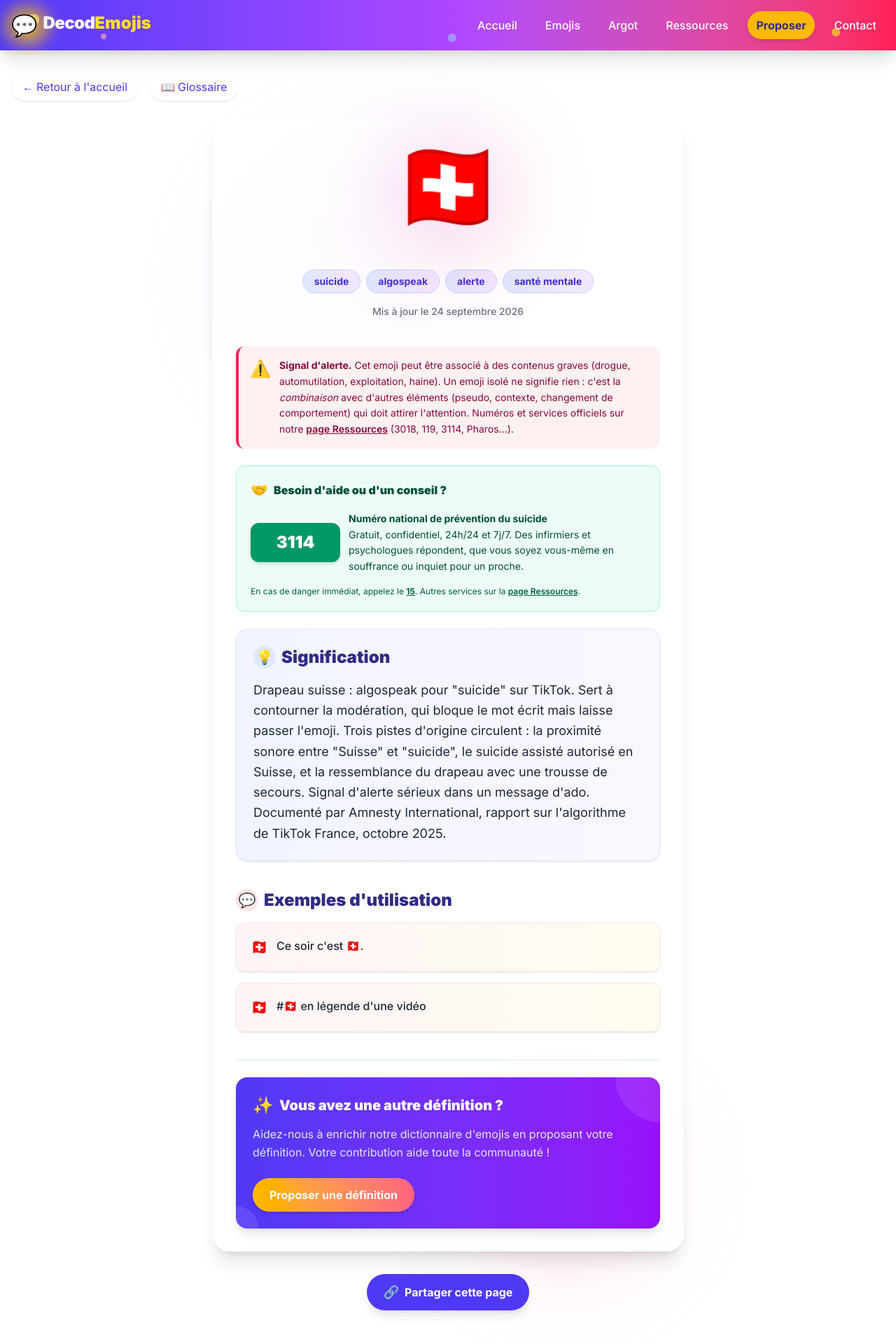
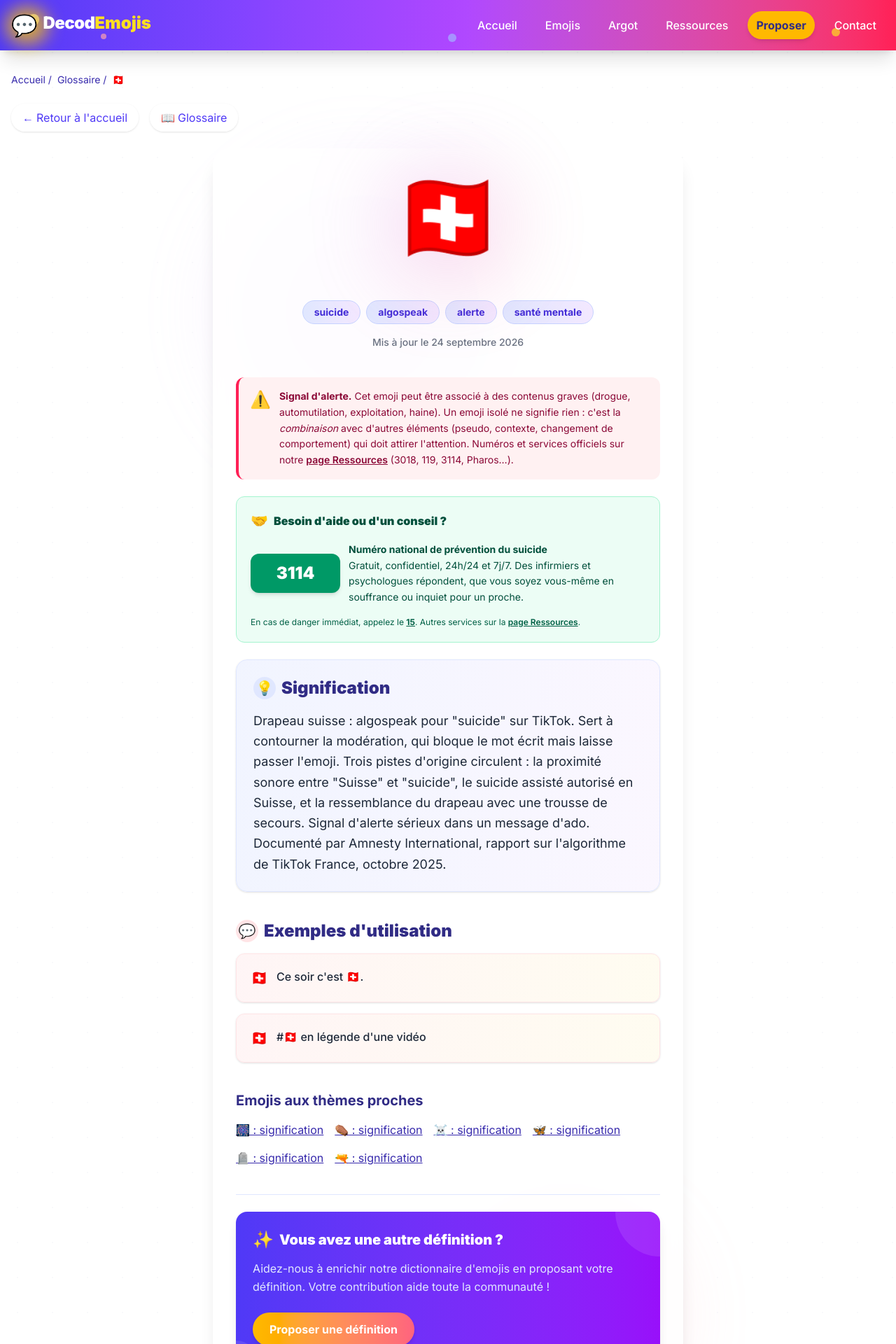
Before and after one commit to Ty-HA/decodemojis_app, a Next.js app: page /emoji/1f1e8-1f1ed in a window 1280 px wide. Shown: the top 1920 px of the page at 70% size. Built offline with nearby package versions, Linux system fonts and the light colour scheme.

Commit message:
feat(seo): improve emoji discovery and document measured audit

```diff
--- a/src/app/emoji/[symbol]/page.tsx
+++ b/src/app/emoji/[symbol]/page.tsx
@@ -63,10 +63,11 @@ export async function generateMetadata({
     };
   }
 
-  const title = `${emoji.emoji} Signification de l'emoji ${emoji.emoji}`;
-  const description = emoji.signification.length > 160
-    ? emoji.signification.slice(0, 157) + '…'
-    : emoji.signification;
+  const title = `${emoji.emoji} : que veut dire cet emoji ?`;
+  const summary = `${emoji.emoji} : ${emoji.signification}`;
+  const description = summary.length > 160
+    ? summary.slice(0, 157) + '…'
+    : summary;
   const path = `/emoji/${encodeEmojiForUrl(emoji.emoji)}`;
 
   return {
@@ -105,6 +106,13 @@ export default async function EmojiDetailPage({ params }: { params: Promise<{ sy
   if (!emoji) {
     notFound();
   }
+
+  const related = emojis
+    .filter((entry) => entry.emoji !== emoji.emoji)
+    .map((entry) => ({ entry, score: entry.tags.filter((tag) => emoji.tags.includes(tag) && tag !== 'alerte').length }))
+    .filter(({ score }) => score > 0)
+    .sort((a, b) => b.score - a.score)
+    .slice(0, 6);
 
   const helplines = HELPLINES.filter((h) =>
     h.tags.some((t) => emoji.tags.includes(t))
@@ -150,14 +158,21 @@ export default async function EmojiDetailPage({ params }: { params: Promise<{ sy
     <>
       <script
         type="application/ld+json"
-        dangerouslySetInnerHTML={{ __html: JSON.stringify(jsonLd) }}
+        dangerouslySetInnerHTML={{ __html: JSON.stringify(jsonLd).replace(/</g, '\\u003c') }}
       />
       <script
         type="application/ld+json"
-        dangerouslySetInnerHTML={{ __html: JSON.stringify(breadcrumbJsonLd) }}
+        dangerouslySetInnerHTML={{ __html: JSON.stringify(breadcrumbJsonLd).replace(/</g, '\\u003c') }}
       />
       <Header />
       <main className="container mx-auto px-4 py-8">
+        <nav aria-label="Fil d’Ariane" className="mb-6 text-sm text-indigo-800">
+          <ol className="flex flex-wrap gap-2">
+            <li><Link href="/">Accueil</Link> /</li>
+            <li><Link href="/glossaire">Glossaire</Link> /</li>
+            <li aria-current="page">{emoji.emoji}</li>
+          </ol>
+        </nav>
         {/* Navigation links */}
         <div className="flex mb-6 items-center">
           <Link href="/" className="text-indigo-600 hover:text-indigo-800 flex items-center group bg-white/80 backdrop-blur-sm px-4 py-2 rounded-full shadow-sm hover:shadow-md transition-all">
@@ -282,6 +297,20 @@ export default async function EmojiDetailPage({ params }: { params: Promise<{ sy
               </div>
             )}
 
+            {related.length > 0 && (
+              <section aria-labelledby="related-emojis" className="my-8">
+                <h2 id="related-emojis" className="text-xl font-bold text-indigo-900">Emojis aux thèmes proches</h2>
+                <ul className="mt-4 flex flex-wrap gap-4">
+                  {related.map(({ entry }) => (
+                    <li key={entry.emoji}>
+                      <Link className="underline text-indigo-800" href={`/emoji/${encodeEmojiForUrl(entry.emoji)}`}>
+                        {entry.emoji} : signification
+                      </Link>
+                    </li>
+                  ))}
+                </ul>
+              </section>
+            )}
             {/* Call to action */}
             <div className="pt-6 mt-10 border-t border-indigo-100">
               <div className="bg-gradient-to-r from-indigo-600 to-purple-600 p-6 rounded-2xl shadow-lg text-white relative overflow-hidden">
```
Also changed, not shown: 10 other files (tests, documents, lock files or other folders).
